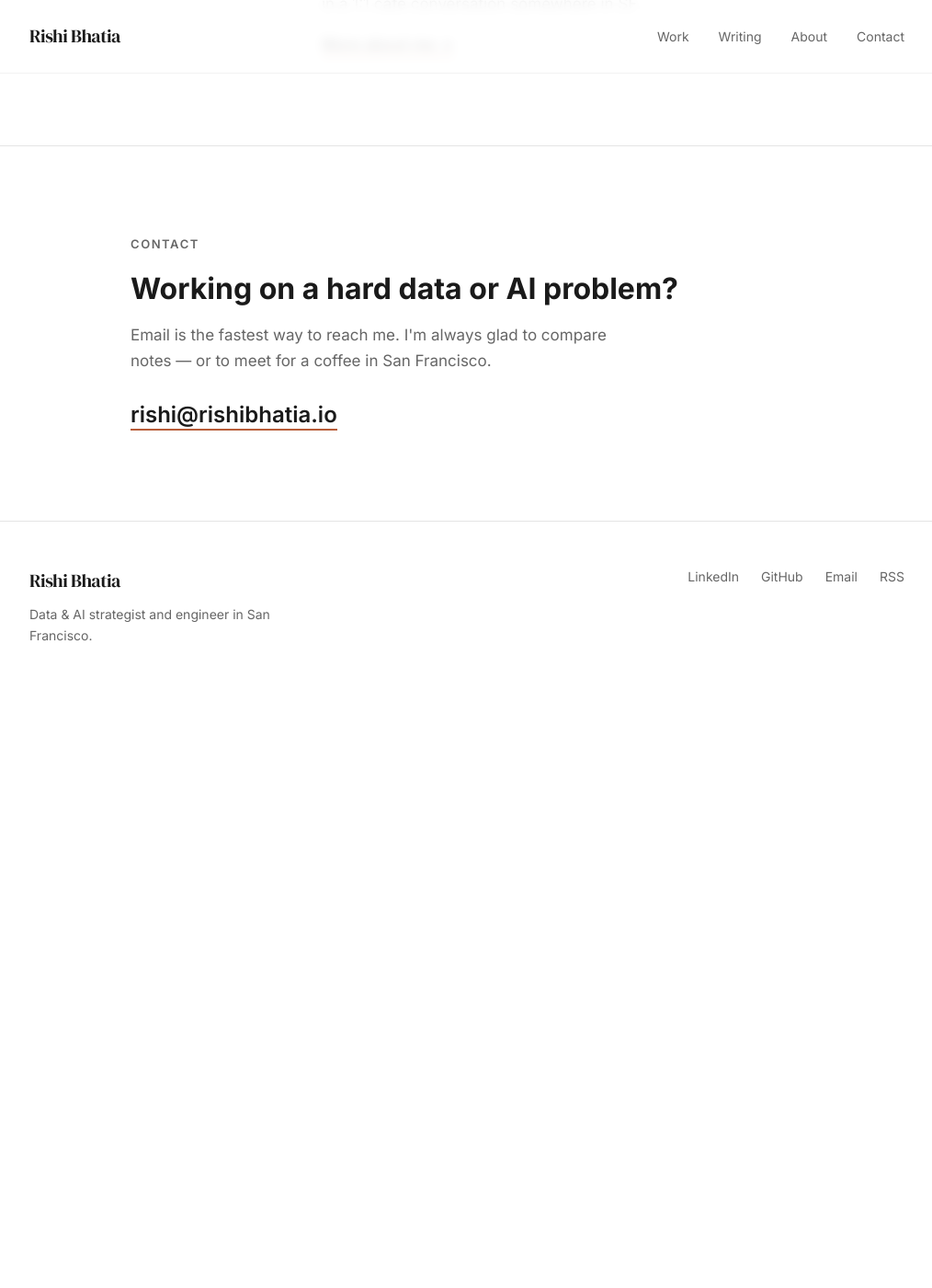
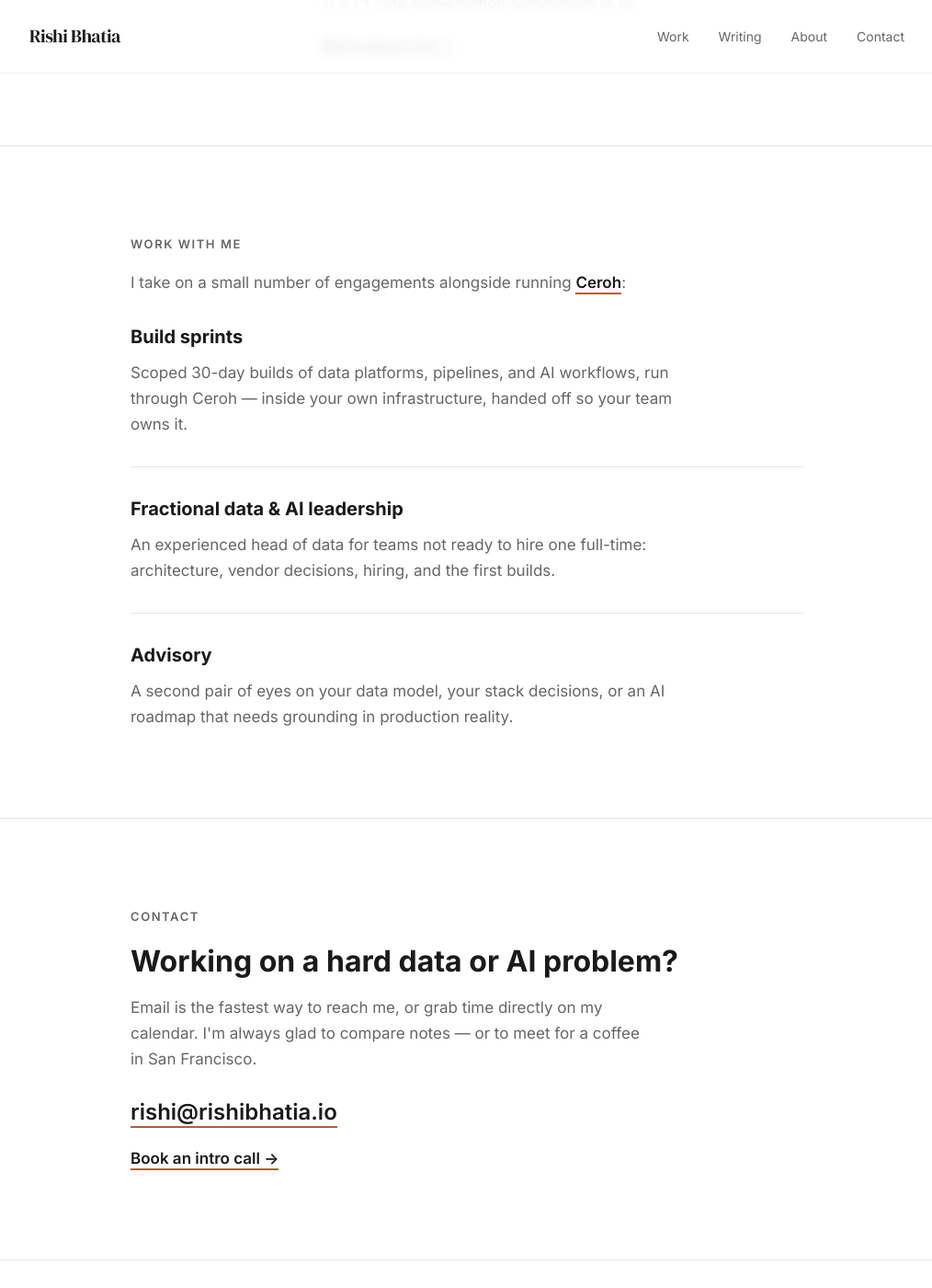
Before and after one commit to rishhbhatia/rishibhatiaio, a Jekyll site: the page built from index.html, in a window 1280 px wide and 1400 px high, scrolled down 2386 px. Shown: the whole window at 92% size, without its empty margins (132-1146 px from the left). Built offline with Jekyll 4.4.1, drawn with Linux system fonts in a browser that asks for light colours; before the commit the page ends 3136 px from its top, so only the background shows below that.

Commit message:
Add work-with-me section, booking link, and Person schema
Home gains a Work with me section (build sprints via Ceroh, fractional
data & AI leadership, advisory) and a book-an-intro-call link in the
contact section, reusing Ceroh's Google Calendar appointment link.
About gets the same offer paragraph. Person JSON-LD added on / and
/about/ for name-search results.

Co-Authored-By: Claude Fable 5 <noreply@anthropic.com>

```diff
--- a/_includes/head.html
+++ b/_includes/head.html
@@ -10,6 +10,35 @@
   <link rel="stylesheet" href="{{ '/assets/css/main.css' | relative_url }}">
   <script>document.documentElement.classList.remove('no-js');</script>
   <script src="{{ '/assets/js/main.js' | relative_url }}" defer></script>
+  {% if page.url == "/" or page.url == "/about/" %}
+  <script type="application/ld+json">
+  {
+    "@context": "https://schema.org",
+    "@type": "Person",
+    "name": "Rishi Bhatia",
+    "url": "{{ site.url }}/",
+    "image": "{{ site.url }}/assets/images/rishi-profile.jpg",
+    "jobTitle": "Data & AI strategist and engineer",
+    "email": "mailto:{{ site.email }}",
+    "address": {
+      "@type": "PostalAddress",
+      "addressLocality": "San Francisco",
+      "addressRegion": "CA",
+      "addressCountry": "US"
+    },
+    "worksFor": {
+      "@type": "Organization",
+      "name": "Ceroh",
+      "url": "https://www.ceroh.ai"
+    },
+    "sameAs": [
+      "https://www.linkedin.com/in/rishhbhatia",
+      "https://github.com/rishhbhatia",
+      "https://www.ceroh.ai"
+    ]
+  }
+  </script>
+  {% endif %}
   {% if jekyll.environment == "production" %}
   <!-- GoatCounter: privacy-friendly analytics, no cookies. Register the
        "rishibhatia" code at goatcounter.com to activate the dashboard. -->
--- a/_sass/_components.scss
+++ b/_sass/_components.scss
@@ -371,6 +371,27 @@
   color: $color-muted;
 }
 
+// ------------------------------------------------------- work with me
+.engage-list {
+  margin-top: $space-6;
+
+  > li + li {
+    margin-top: $space-6;
+    padding-top: $space-6;
+    border-top: 1px solid $color-border-strong;
+  }
+}
+
+.engage__title {
+  font-size: $text-lg;
+}
+
+.engage__body {
+  margin-top: $space-3;
+  color: $color-muted;
+  max-width: 58ch;
+}
+
 // ------------------------------------------------------------- contact
 .contact__title {
   max-width: 28ch;
--- a/index.html
+++ b/index.html
@@ -77,15 +77,54 @@ image: /assets/og/default.png
 </section>
 
 <section class="section section--line">
+  <div class="container container--mid">
+    <span class="eyebrow">Work with me</span>
+    <p class="contact__lead" style="margin-top: 0;">
+      I take on a small number of engagements alongside running
+      <a class="text-link" href="https://www.ceroh.ai">Ceroh</a>:
+    </p>
+    <ul class="engage-list reveal">
+      <li>
+        <h3 class="engage__title">Build sprints</h3>
+        <p class="engage__body">
+          Scoped 30-day builds of data platforms, pipelines, and AI workflows,
+          run through Ceroh — inside your own infrastructure, handed off so
+          your team owns it.
+        </p>
+      </li>
+      <li>
+        <h3 class="engage__title">Fractional data &amp; AI leadership</h3>
+        <p class="engage__body">
+          An experienced head of data for teams not ready to hire one
+          full-time: architecture, vendor decisions, hiring, and the first
+          builds.
+        </p>
+      </li>
+      <li>
+        <h3 class="engage__title">Advisory</h3>
+        <p class="engage__body">
+          A second pair of eyes on your data model, your stack decisions, or
+          an AI roadmap that needs grounding in production reality.
+        </p>
+      </li>
+    </ul>
+  </div>
+</section>
+
+<section class="section section--line">
   <div class="container container--mid contact">
     <span class="eyebrow">Contact</span>
     <h2 class="contact__title">Working on a hard data or AI problem?</h2>
     <p class="contact__lead">
-      Email is the fastest way to reach me. I'm always glad to compare notes —
-      or to meet for a coffee in San Francisco.
+      Email is the fastest way to reach me, or grab time directly on my
+      calendar. I'm always glad to compare notes — or to meet for a coffee in
+      San Francisco.
     </p>
     <p class="contact__email">
       <a class="text-link" href="mailto:{{ site.email }}">{{ site.email }}</a>
     </p>
+    <p style="margin-top: 1rem;">
+      <a class="text-link" href="https://calendar.app.google/8hJY2Pq1r5CfM44XA">Book an intro call &rarr;</a>
+    </p>
   </div>
 </section>
```
Also changed, not shown: REDESIGN_LOG.md (+9 -0 lines), about.markdown (+7 -0 lines).
